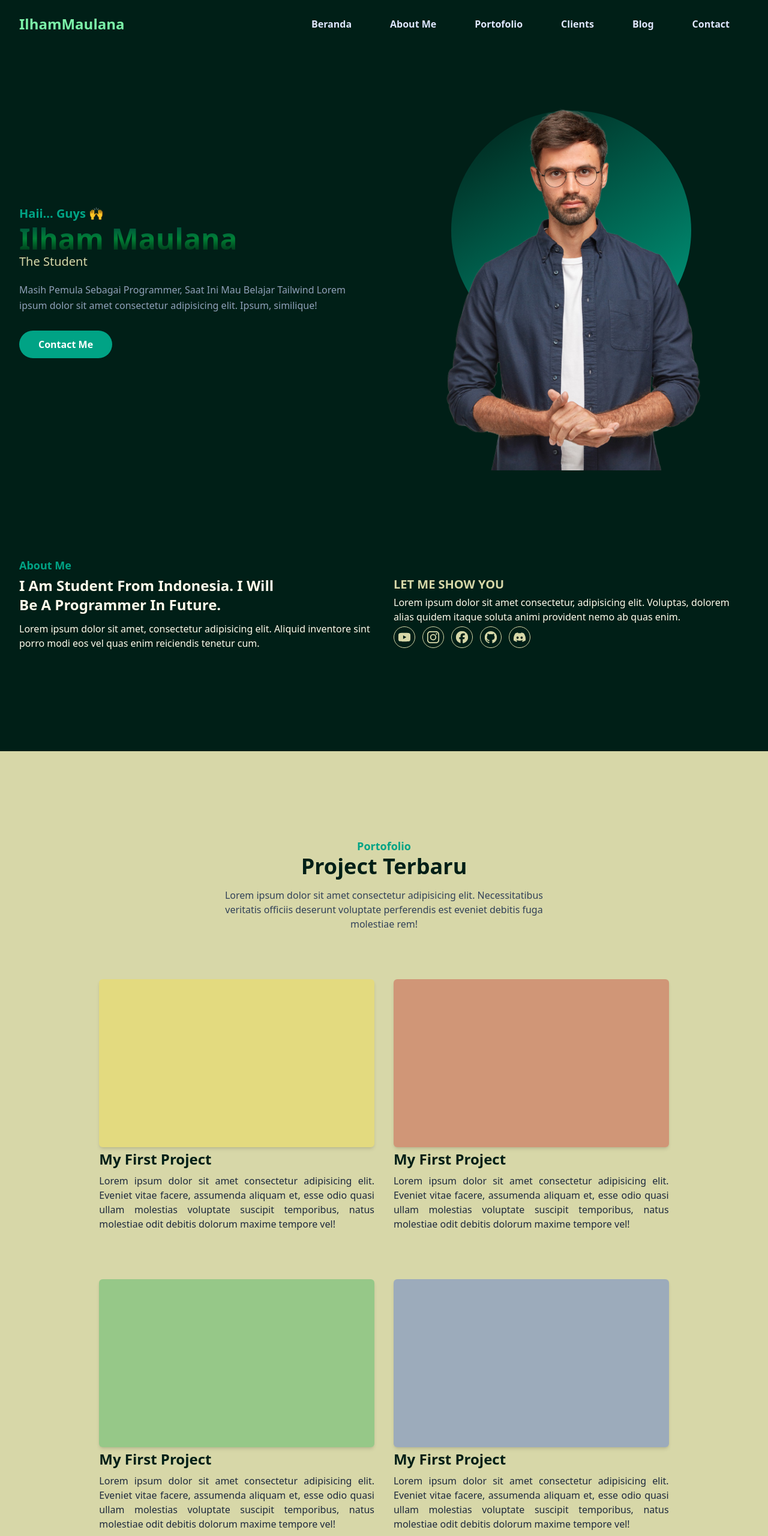
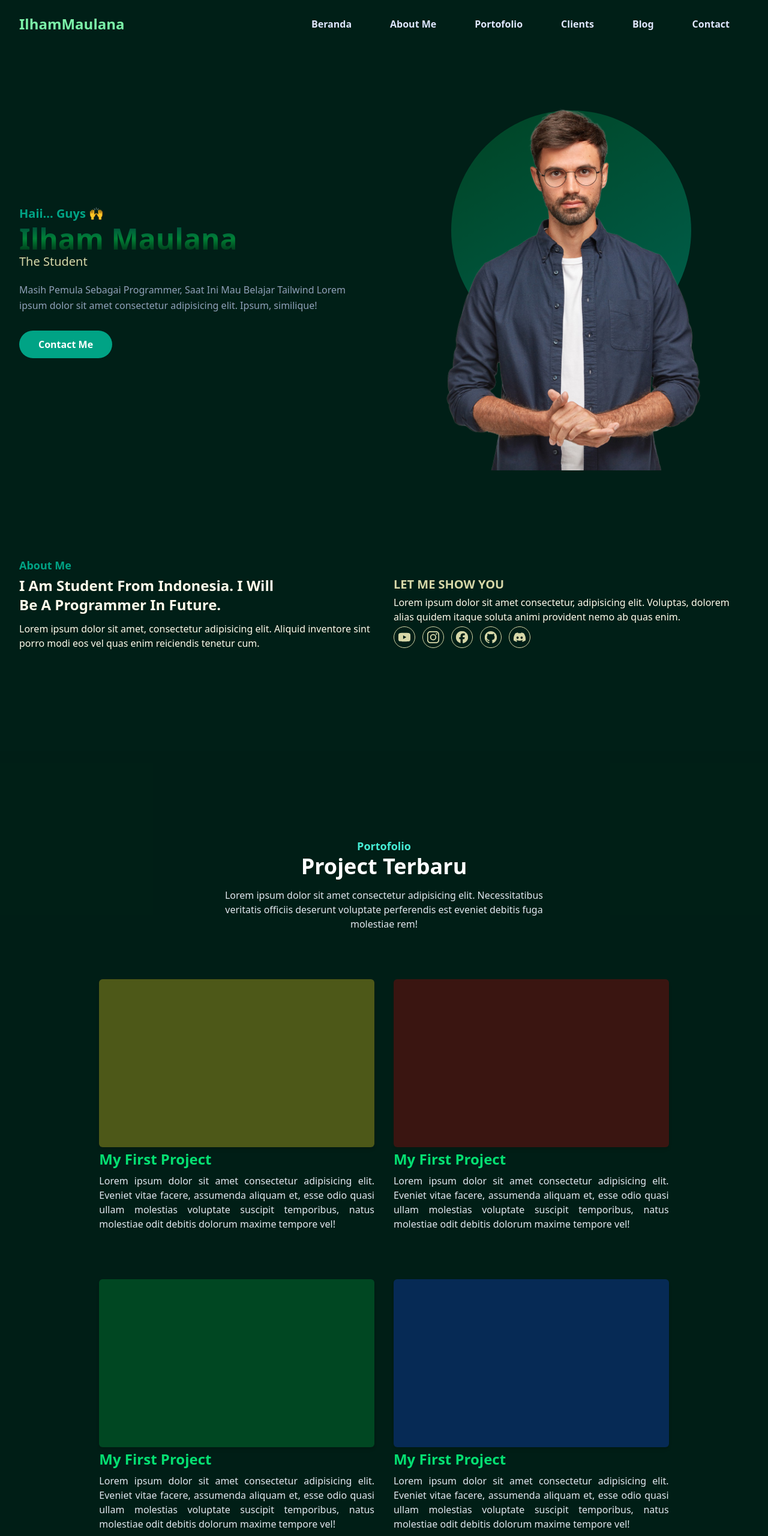
Before and after one commit to HeroMaulana07/belajar_tailwind1, a website: page index.html in a window 1280 px wide. Shown: the top 2560 px of the page at 60% size. Drawn offline with Linux system fonts and the light colour scheme.

Commit message:
mengubah warna

```diff
--- a/index.html
+++ b/index.html
@@ -122,16 +122,16 @@
               Contact Me
             </a>
           </div>
-          <div class="w-full -ml-10 sm:-ml-0 px-4 lg:w-1/2">
-            <div class="relative mt-10 lg:mt-0 lg:right-0">
+          <div class="w-full lg:w-1/2">
+            <div class="relative mt-10 lg:mt-0">
               <img
                 src="myfoto.png"
                 alt="myphoto"
-                class="max-w-sm sm:max-w-md mx-auto lg:max-w-lg"
+                class="max-w-80 sm:max-w-md mx-auto lg:max-w-lg"
               />
               <span class="absolute bottom-0 -z-10 left-1/2 -translate-1/2">
                 <div
-                  class="size-70 ml-18 sm:ml-0 sm:size-80 mx-auto bg-linear-330 from-teal rounded-full lg:size-100"
+                  class="size-65 sm:size-80 bg-linear-330 from-teal to-green-800 rounded-full lg:size-100 animate-pulse"
                 ></div>
               </span>
             </div>
@@ -268,13 +268,13 @@
     <!-- {/* Bagian About Akhir */} -->
 
     <!-- Bagian Portofolio Awal -->
-    <section id="portofolio" class="pt-36 pb-16 bg-lint">
+    <section id="portofolio" class="pt-36 pb-16 bg-black/20">
       <div class="container">
         <div class="w-full px-4">
           <div class="max-w-xl mx-auto text-center mb-16">
-            <h4 class="font-bold text-lg text-teal">Portofolio</h4>
-            <h2 class="font-bold text-4xl text-black mb-4">Project Terbaru</h2>
-            <p class="text-base text-slate-700 font-medium">
+            <h4 class="font-bold text-lg text-teal-300">Portofolio</h4>
+            <h2 class="font-bold text-4xl text-white mb-4">Project Terbaru</h2>
+            <p class="text-base text-slate-200 font-medium">
               Lorem ipsum dolor sit amet consectetur adipisicing elit.
               Necessitatibus veritatis officiis deserunt voluptate perferendis
               est eveniet debitis fuga molestiae rem!
@@ -288,10 +288,10 @@
               <div class="rounded-md shadow-md overflow-hidden">
                 <div class="bg-yellow-300/30 w-full pb-70"></div>
               </div>
-              <h3 class="text-2xl font-bold mt-1 mb-2 text-black">
+              <h3 class="text-2xl font-bold mt-1 mb-2 text-green-400">
                 My First Project
               </h3>
-              <p class="text-base text-slate-800 text-justify">
+              <p class="text-base text-slate-200 text-justify">
                 Lorem ipsum dolor sit amet consectetur adipisicing elit. Eveniet
                 vitae facere, assumenda aliquam et, esse odio quasi ullam
                 molestias voluptate suscipit temporibus, natus molestiae odit
@@ -302,10 +302,10 @@
               <div class="rounded-md shadow-md overflow-hidden">
                 <div class="bg-red-700/30 w-full pb-70"></div>
               </div>
-              <h3 class="text-2xl font-bold mt-1 mb-2 text-black">
+              <h3 class="text-2xl font-bold mt-1 mb-2 text-green-400">
                 My First Project
               </h3>
-              <p class="text-base text-slate-800 text-justify">
+              <p class="text-base text-slate-200 text-justify">
                 Lorem ipsum dolor sit amet consectetur adipisicing elit. Eveniet
                 vitae facere, assumenda aliquam et, esse odio quasi ullam
                 molestias voluptate suscipit temporibus, natus molestiae odit
@@ -316,10 +316,10 @@
               <div class="rounded-md shadow-md overflow-hidden">
                 <div class="bg-green-600/30 w-full pb-70"></div>
               </div>
-              <h3 class="text-2xl font-bold mt-1 mb-2 text-black">
+              <h3 class="text-2xl font-bold mt-1 mb-2 text-green-400">
                 My First Project
               </h3>
-              <p class="text-base text-slate-800 text-justify">
+              <p class="text-base text-slate-200 text-justify">
                 Lorem ipsum dolor sit amet consectetur adipisicing elit. Eveniet
                 vitae facere, assumenda aliquam et, esse odio quasi ullam
                 molestias voluptate suscipit temporibus, natus molestiae odit
@@ -330,10 +330,10 @@
               <div class="rounded-md shadow-md overflow-hidden">
                 <div class="bg-blue-700/30 w-full pb-70"></div>
               </div>
-              <h3 class="text-2xl font-bold mt-1 mb-2 text-black">
+              <h3 class="text-2xl font-bold mt-1 mb-2 text-green-400">
                 My First Project
               </h3>
-              <p class="text-base text-slate-800 text-justify">
+              <p class="text-base text-slate-200 text-justify">
                 Lorem ipsum dolor sit amet consectetur adipisicing elit. Eveniet
                 vitae facere, assumenda aliquam et, esse odio quasi ullam
                 molestias voluptate suscipit temporibus, natus molestiae odit
@@ -344,10 +344,10 @@
               <div class="rounded-md shadow-md overflow-hidden">
                 <div class="bg-purple-700/30 w-full pb-70"></div>
               </div>
-              <h3 class="text-2xl font-bold mt-1 mb-2 text-black">
+              <h3 class="text-2xl font-bold mt-1 mb-2 text-green-400">
                 My First Project
               </h3>
-              <p class="text-base text-slate-800 text-justify">
+              <p class="text-base text-slate-200 text-justify">
                 Lorem ipsum dolor sit amet consectetur adipisicing elit. Eveniet
                 vitae facere, assumenda aliquam et, esse odio quasi ullam
                 molestias voluptate suscipit temporibus, natus molestiae odit
@@ -361,7 +361,7 @@
     <!-- Bagian Portofolio Akhir -->
 
     <!-- Bagian Clients Awal -->
-    <section id="clients" class="pt-36 pb-36 bg-green-800">
+    <section id="clients" class="pt-36 pb-36 bg-black">
       <div class="container">
         <div class="w-full px-4">
           <div class="max-w-xl mx-auto text-center mb-16">
@@ -397,12 +397,12 @@
     <!-- Bagian Clients Akhir -->
 
     <!-- Bagian Blog Awal -->
-    <section id="blog" class="pt-36 pb-32 bg-forest">
+    <section id="blog" class="pt-36 pb-32 bg-black">
       <div class="container">
         <div class="w-full px-4">
           <div class="max-w-xl mx-auto text-center mb-16">
             <h4 class="font-bold text-lg text-green-500">Blog</h4>
-            <h2 class="font-bold text-4xl text-black mb-4">Tulisan Terkini</h2>
+            <h2 class="font-bold text-4xl text-white mb-4">Tulisan Terkini</h2>
             <p class="text-base text-lint font-medium">
               Lorem ipsum dolor sit amet consectetur adipisicing elit.
               Necessitatibus veritatis officiis deserunt voluptate perferendis
@@ -412,7 +412,7 @@
 
           <div class="flex flex-wrap">
             <div class="w-full px-4 lg:w-1/2 xl:w-1/3">
-              <div class="bg-black rounded-lg shadow-lg mb-5 pb-16 relative">
+              <div class="bg-green-950 rounded-lg shadow-lg mb-5 pb-16 relative">
                   <div class="bg-white/30 py-25 rounded-t-lg backdrop-blur-md"></div>
                   <div class="py-5 px-6">
                     <h3 class="text-xl text-white font-bold">Tips Belajar Programming</h3>
@@ -422,7 +422,7 @@
               </div>
             </div>
             <div class="w-full px-4 lg:w-1/2 xl:w-1/3">
-              <div class="bg-black rounded-lg shadow-lg mb-5 pb-16 relative">
+              <div class="bg-green-950 rounded-lg shadow-lg mb-5 pb-16 relative">
                   <div class="bg-white/30 py-25 rounded-t-lg backdrop-blur-md"></div>
                   <div class="py-5 px-6">
                     <h3 class="text-xl text-white font-bold">Tips Belajar Programming</h3>
@@ -432,7 +432,7 @@
               </div>
             </div>
             <div class="w-full px-4 lg:w-1/2 xl:w-1/3">
-              <div class="bg-black rounded-lg shadow-lg mb-5 pb-16 relative">
+              <div class="bg-green-950 rounded-lg shadow-lg mb-5 pb-16 relative">
                   <div class="bg-white/30 py-25 rounded-t-lg backdrop-blur-md"></div>
                   <div class="py-5 px-6">
                     <h3 class="text-xl text-white font-bold">Tips Belajar Programming</h3>
@@ -485,7 +485,7 @@
     <!-- Bagian footer Awal -->
      <footer id="footer" class="pt-20 pb-10 bg-green-950">
       <div class="container">
-        <div class="flex flex-wrap lg:bg-black/50 lg:rounded-2xl lg:px-10 lg:py-5 lg:shadow-lg lg:shadow-black">
+        <div class="flex flex-wrap lg:bg-black lg:rounded-2xl lg:px-10 lg:py-5 lg:shadow-lg lg:shadow-black">
           <div class="w-full px-4 mb-12 md:w-1/3">
             <h4 class="font-bold text-5xl text-white">Fondabit</h4>
             <h2 class="font-bold text-2xl text-green-400 mb-2">Hubungi Kami</h2>
```
Also changed, not shown: dist/output.css.
